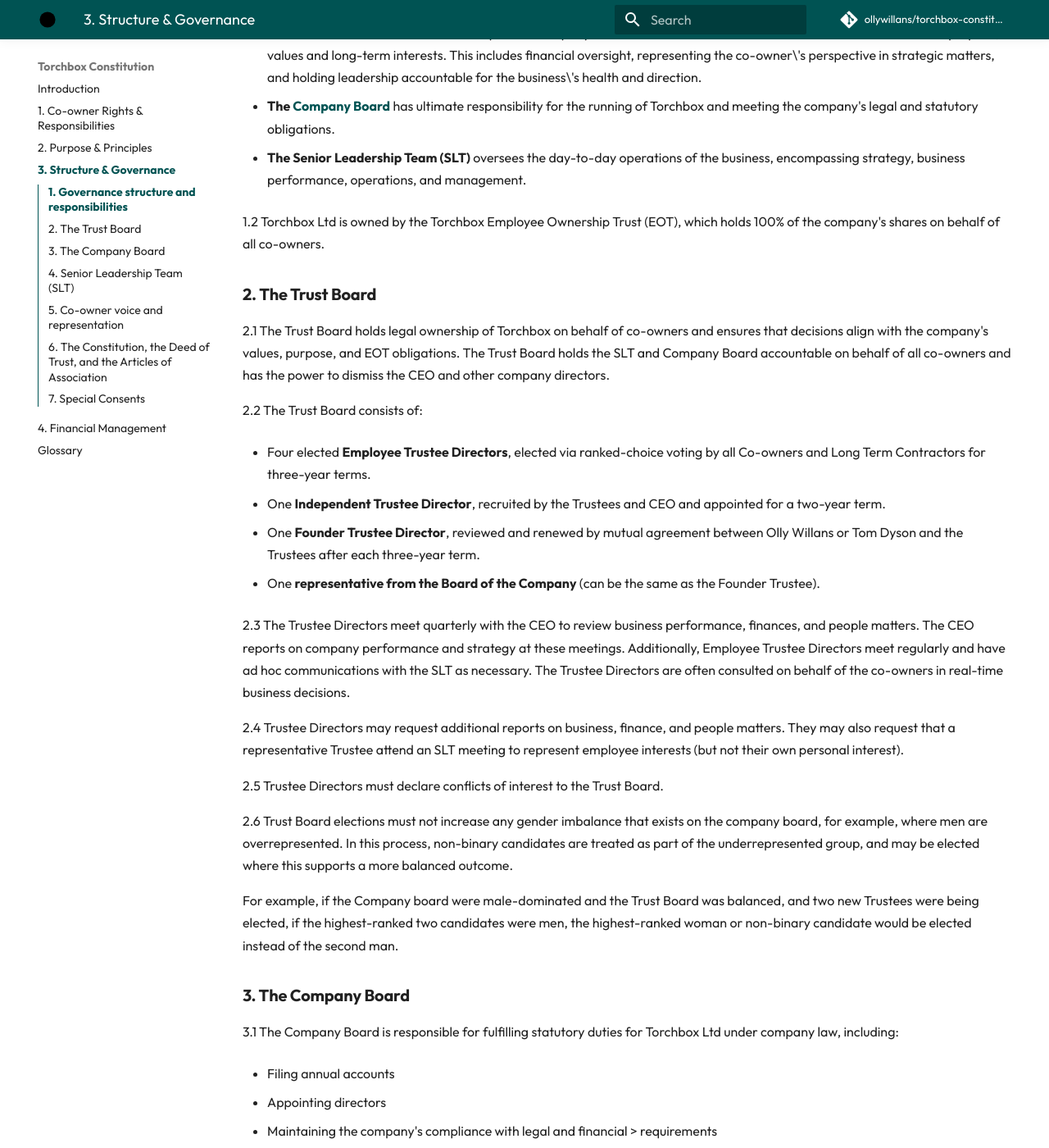
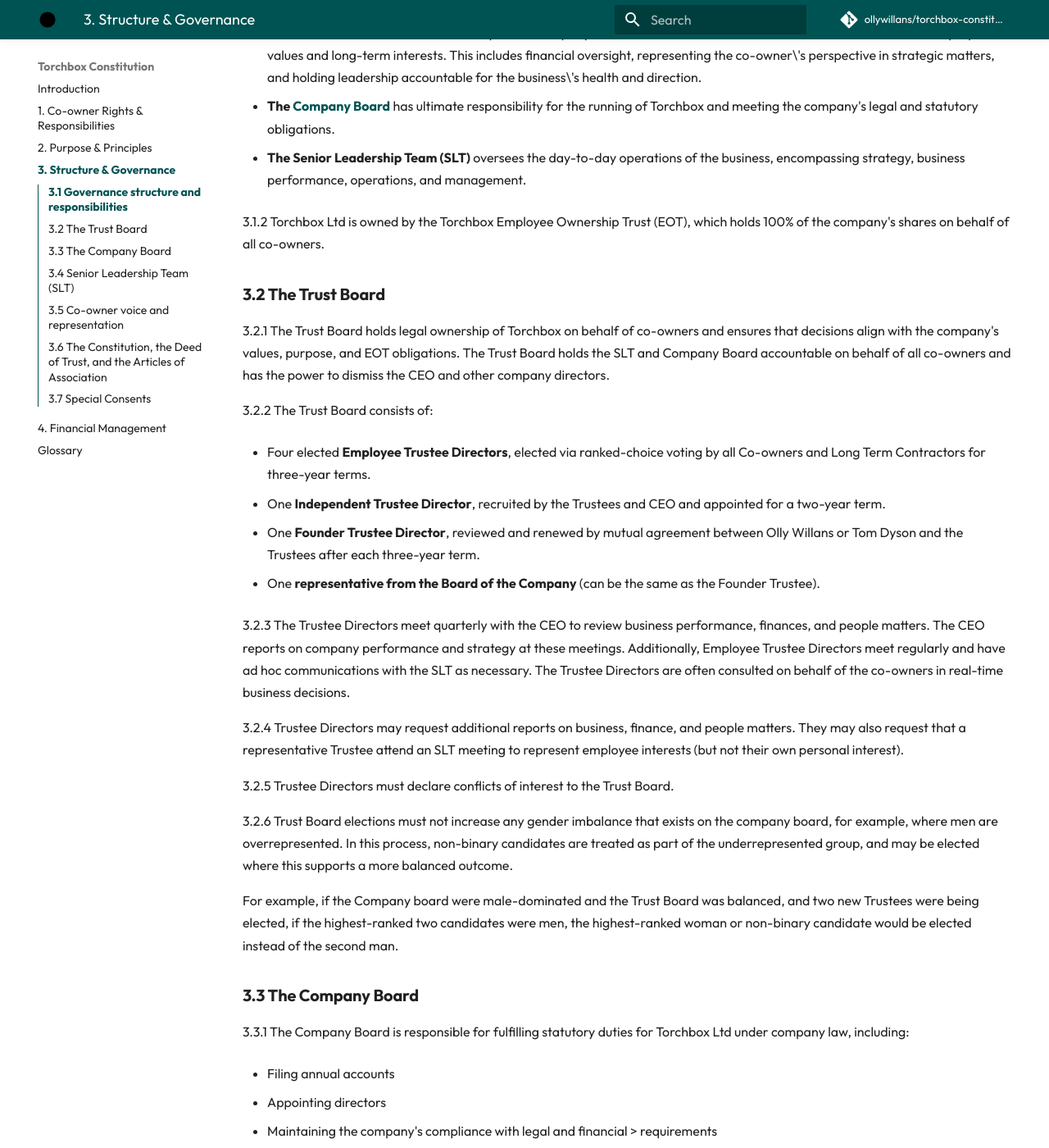
Before and after one commit to torchbox/torchbox-constitution, an MkDocs documentation site: the page built from docs/structure-and-governance.md, in a window 1280 px wide and 1400 px high, scrolled down 354 px. Shown: the whole window at 82% size. Built offline with MkDocs 1.6.1 and Material for MkDocs 9.7.7, drawn with Linux system fonts in a browser that asks for light colours; comment, search, counter and statistics services are not loaded; some of the changed text lies outside the part shown.

Commit message:
Update structure-and-governance.md

```diff
--- a/docs/structure-and-governance.md
+++ b/docs/structure-and-governance.md
@@ -2,9 +2,9 @@
 
 A clear, accountable structure for sharing power and making decisions
 
-### **1. Governance structure and responsibilities**
+### **3.1 Governance structure and responsibilities**
 
-1.1 Torchbox's governance is based on three key groups, each with a
+3.1.1 Torchbox's governance is based on three key groups, each with a
 defined remit:
 
 -   **The [Trust Board](https://find-and-update.company-information.service.gov.uk/company/12054233/officers)** controls the ownership of the company on behalf of all co-owners and ensures it is run in line with our purpose, values and long-term interests. This includes financial oversight, representing the co-owner\'s perspective in strategic matters, and holding leadership accountable for the business\'s health and direction.
@@ -13,19 +13,19 @@
 
 -   **The Senior Leadership Team (SLT)** oversees the day-to-day operations of the business, encompassing strategy, business performance, operations, and management.
 
-1.2 Torchbox Ltd is owned by the Torchbox Employee Ownership Trust
+3.1.2 Torchbox Ltd is owned by the Torchbox Employee Ownership Trust
 (EOT), which holds 100% of the company's shares on behalf of all
 co-owners.
 
-### 2. The Trust Board
+### 3.2 The Trust Board
 
-2.1 The Trust Board holds legal ownership of Torchbox on behalf of
+3.2.1 The Trust Board holds legal ownership of Torchbox on behalf of
 co-owners and ensures that decisions align with the company's values,
 purpose, and EOT obligations. The Trust Board holds the SLT and Company
 Board accountable on behalf of all co-owners and has the power to
 dismiss the CEO and other company directors.
 
-2.2 The Trust Board consists of:
+3.2.2 The Trust Board consists of:
 
 -   Four elected **Employee Trustee Directors**, elected via ranked-choice voting by all Co-owners and Long Term Contractors for three-year terms.
 
@@ -35,22 +35,22 @@
 
 -   One **representative from the Board of the Company** (can be the same as the Founder Trustee).
 
-2.3 The Trustee Directors meet quarterly with the CEO to review business
+3.2.3 The Trustee Directors meet quarterly with the CEO to review business
 performance, finances, and people matters. The CEO reports on company
 performance and strategy at these meetings. Additionally, Employee
 Trustee Directors meet regularly and have ad hoc communications with the
 SLT as necessary. The Trustee Directors are often consulted on behalf of
 the co-owners in real-time business decisions.
 
-2.4 Trustee Directors may request additional reports on business,
+3.2.4 Trustee Directors may request additional reports on business,
 finance, and people matters. They may also request that a representative
 Trustee attend an SLT meeting to represent employee interests (but not
 their own personal interest).
 
-2.5 Trustee Directors must declare conflicts of interest to the Trust
+3.2.5 Trustee Directors must declare conflicts of interest to the Trust
 Board.
 
-2.6 Trust Board elections must not increase any gender imbalance that
+3.2.6 Trust Board elections must not increase any gender imbalance that
 exists on the company board, for example, where men are overrepresented.
 In this process, non-binary candidates are treated as part of the
 underrepresented group, and may be elected where this supports a more
@@ -61,9 +61,9 @@
 highest-ranked two candidates were men, the highest-ranked woman or
 non-binary candidate would be elected instead of the second man.
 
-### 3. The Company Board
+### 3.3 The Company Board
 
-3.1 The Company Board is responsible for fulfilling statutory duties for
+3.3.1 The Company Board is responsible for fulfilling statutory duties for
 Torchbox Ltd under company law, including:
 
 -   Filing annual accounts
@@ -73,15 +73,15 @@
 -   Maintaining the company's compliance with legal and financial
     > requirements
 
-3.2 Day-to-day strategic, financial, and operational leadership
+3.3.2 Day-to-day strategic, financial, and operational leadership
 responsibilities are delegated to the SLT.
 
-3.3 The Company Board collaborates with the Trust Board and SLT to
+3.3.3 The Company Board collaborates with the Trust Board and SLT to
 maintain oversight, but does not participate in day-to-day management.
 
-### 4. Senior Leadership Team (SLT)
+### 3.4 Senior Leadership Team (SLT)
 
-4.1 The SLT is responsible for:
+3.4.1 The SLT is responsible for:
 
 -   Developing and delivering the company strategy
 
@@ -91,11 +91,11 @@
 
 -   People strategy and organisational health
 
-4.2 The SLT ensures that its decisions reflect the interests of
+3.4.2 The SLT ensures that its decisions reflect the interests of
 co-owners, consulting the Trust Board, team leads, and relevant internal
 channels as appropriate.
 
-4.3 SLT members submit written reports ahead of each quarterly Trust
+3.4.3 SLT members submit written reports ahead of each quarterly Trust
 Board meeting and attend as needed to discuss business performance and
 direction.
 
@@ -108,9 +108,9 @@
 > they may ask the Trust Board for their opinion, the responsibility for
 > these decisions rests with the SLT.*
 
-### 5. Co-owner voice and representation
+### 3.5 Co-owner voice and representation
 
-5.1 Co-owners influence decisions and engage with leadership through a
+3.5.1 Co-owners influence decisions and engage with leadership through a
 range of formal and informal channels, including:
 
 -   **Quarterly employee pulse surveys**
@@ -127,17 +127,17 @@
 
 -   **The People team**, for feedback on policy, wellbeing, and workplace experience
 
-5.2 Voice Groups focus on topics central to our purpose, vision, and
+3.5.2 Voice Groups focus on topics central to our purpose, vision, and
 values, including sustainability, wellbeing, and inclusion. Open to all
 co-owners, these groups are given access to admin support and budget, as
 well as the mandate to shape and influence company policy and
 initiatives in their respective areas.
 
-5.3 Voice Groups and Trustee Directors influence people policies, sustainability strategy, and the broader employee experience by representing co-owner perspectives in ongoing leadership discussions.
+3.5.3 Voice Groups and Trustee Directors influence people policies, sustainability strategy, and the broader employee experience by representing co-owner perspectives in ongoing leadership discussions.
 
-### 6. The Constitution, the Deed of Trust, and the Articles of Association
+### 3.6 The Constitution, the Deed of Trust, and the Articles of Association
 
-6.1 Torchbox is governed by three key documents:
+3.6.1 Torchbox is governed by three key documents:
 
 -   The **Articles of Association** of Torchbox Limited define the company's legal structure, purpose, powers, and decision-making processes.
 
@@ -145,40 +145,40 @@
 
 -   This **Constitution** sets out how we work together day-to-day, clarifying how decisions are made, how rewards are shared, and the rights and responsibilities of co-owners.
 
-6.2 While the Articles and the Deed are formal legal documents, the
+3.6.2 While the Articles and the Deed are formal legal documents, the
 Constitution is a living agreement among co-owners, aligned with our
 values and purpose.
 
-6.3 Any change to the Constitution must be agreed by both:
+3.6.3 Any change to the Constitution must be agreed by both:
 
 -   The **Trust Board** of Torchbox Trustees Limited
 
 -   The **Senior Leadership Team**
 
-6.4 Any approved change must be clearly communicated to all co-owners.
+3.6.4 Any approved change must be clearly communicated to all co-owners.
 
-6.5 The Trustees are responsible for reviewing the Constitution annually
+3.6.5 The Trustees are responsible for reviewing the Constitution annually
 to ensure that it is up to date.
 
-6.6 We are all encouraged to propose improvements to the Constitution at
+3.6.6 We are all encouraged to propose improvements to the Constitution at
 any time via the Trustees.
 
-### 7. Special Consents
+### 3.7 Special Consents
 
-7.1 [Special
+3.7.1 [Special
 Consents](https://docs.google.com/spreadsheets/d/1ZxQNdc9coJDqxPCIYbxlXpN_8ted-97_BMQXwLedClA/edit?gid=672296824#gid=672296824)
 are a register of important decisions, showing for each: who makes the
 decision, the majority required, and whether employees must be consulted
 beforehand. The full register is kept in the separate *Special Consents*
 document, maintained alongside this Constitution.
 
-7.2 Each consent specifies the decision-making body or bodies (SLT,
+3.7.2 Each consent specifies the decision-making body or bodies (SLT,
 Trust Board, Company Board, or a combination), the majority needed
 (simple, supermajority, or unanimous), and whether employee consultation
 is required before a decision is made. Some require joint approval;
 others can be made by one body alone.
 
-7.3 Examples:
+3.7.3 Examples:
 
 -   **Capital expenditure over £50k (unbudgeted)** -- requires joint approval by the Company Board and Trust Board, both by simple majority
 
```
